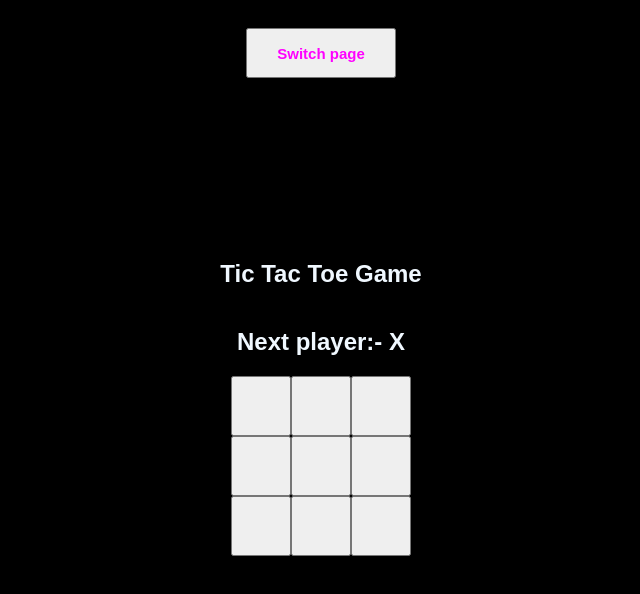
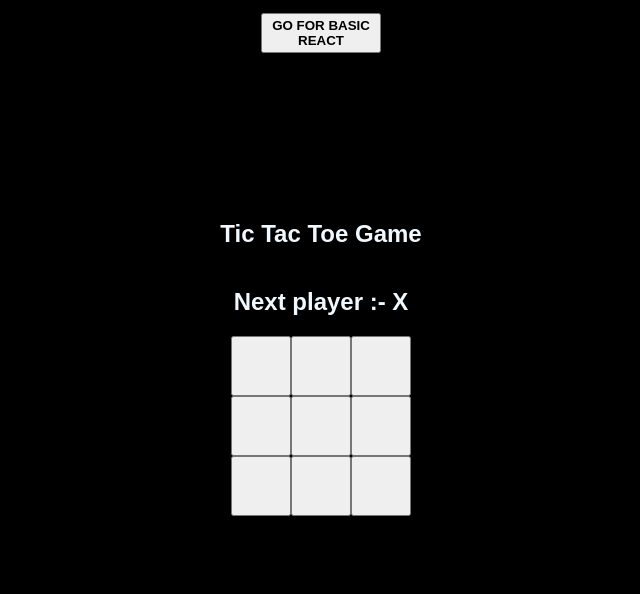
Before and after one commit to jahangir-2003/tic-tac-toe, a React (Create React App) app: page / in a window 1280 px wide. Shown: the top 594 px of the page, without its empty margins (319-959 px from the left). Built offline with nearby package versions, Linux system fonts and the light colour scheme.

Commit message:
update issue in game and add button component

```diff
--- a/package.json
+++ b/package.json
@@ -6,6 +6,7 @@
     "cra-template": "1.2.0",
     "react": "^19.0.0",
     "react-dom": "^19.0.0",
+    "react-router-dom": "^7.1.1",
     "react-scripts": "5.0.1"
   },
   "scripts": {
--- a/src/App.js
+++ b/src/App.js
@@ -1,6 +1,7 @@
 import React, { useState } from "react";
 import BasicReact from "./pages/BasicReact";
 import Game from "./Tic_Tac_Toe/Game";
+import Button from "./Components/Button";
 
 const App = () => {
   const [basic, setBasic] = useState(false);
@@ -12,7 +13,11 @@ const App = () => {
         alignItems: "center",
       }}
     >
-      <button
+      <Button
+        title={basic ? "go to game" : "Go for basic react"}
+        onClick={() => setBasic(!basic)}
+      />
+      {/* <button
         style={{
           width: 150,
           height: 50,
@@ -25,7 +30,7 @@ const App = () => {
         onClick={() => setBasic(!basic)}
       >
         Switch page
-      </button>
+      </button> */}
       {basic ? <BasicReact /> : <Game />}
     </div>
   );
--- /dev/null
+++ b/src/Components/Button.js
@@ -0,0 +1,21 @@
+import React from "react";
+
+const Button = ({ title, onClick }) => {
+  return (
+    <button
+      onClick={onClick}
+      style={{
+        marginBlock: 5,
+        width: 120,
+        height: 40,
+        cursor: "pointer",
+        textTransform: "uppercase",
+        fontWeight: "bold",
+      }}
+    >
+      {title}
+    </button>
+  );
+};
+
+export default Button;
--- a/src/Tic_Tac_Toe/Game.js
+++ b/src/Tic_Tac_Toe/Game.js
@@ -1,5 +1,6 @@
 import React, { useState } from "react";
 import Square from "./Component/Square";
+import Button from "../Components/Button";
 
 const CalculateWinner = (squares) => {
   // console.log(squares);
@@ -32,19 +33,19 @@ const calculateDraw = (squares) => {
 const Game = () => {
   const [Squares, setSquares] = useState(Array(9).fill(null));
   const [xTurn, setXTurn] = useState(true);
-
   const isDraw = calculateDraw(Squares);
   console.log(isDraw);
   const winner = CalculateWinner(Squares);
   let status;
   if (winner) {
-    status = "Winner:-" + winner;
+    status = "winner is :-" + winner;
   } else if (!winner && isDraw) {
     console.log("draw");
-    status = "Match Draw restart";
+    status = "Match Draw please restart";
   } else {
-    status = "Next player:-" + (xTurn ? " X " : " O ");
+    status = "Next player :- " + (xTurn ? " X " : " O ");
   }
+
   const handleClick = (i) => {
     const nextSquare = Squares.slice();
     // console.log(Squares[i]);
@@ -59,6 +60,9 @@ const Game = () => {
   };
 
   // console.log(Squares);
+  const resetGame = () => {
+    setSquares(Array(9).fill(null));
+  };
   return (
     <div
       style={{
@@ -77,7 +81,12 @@ const Game = () => {
           gridTemplateColumns: "repeat(3, 1fr)",
         }}
       >
-        <Square value={Squares[0]} onClick={() => handleClick(0)} />
+        {Array(9)
+          .fill()
+          .map((item, index) => (
+            <Square value={Squares[index]} onClick={() => handleClick(index)} />
+          ))}
+        {/* <Square value={Squares[0]} onClick={() => handleClick(0)} />
         <Square value={Squares[1]} onClick={() => handleClick(1)} />
         <Square value={Squares[2]} onClick={() => handleClick(2)} />
         <Square value={Squares[3]} onClick={() => handleClick(3)} />
@@ -85,8 +94,10 @@ const Game = () => {
         <Square value={Squares[5]} onClick={() => handleClick(5)} />
         <Square value={Squares[6]} onClick={() => handleClick(6)} />
         <Square value={Squares[7]} onClick={() => handleClick(7)} />
-        <Square value={Squares[8]} onClick={() => handleClick(8)} />
+        <Square value={Squares[8]} onClick={() => handleClick(8)} /> */}
       </div>
+
+      {(isDraw || winner) && <Button title={"restart"} onClick={resetGame} />}
     </div>
   );
 };
--- a/src/pages/Profile.js
+++ b/src/pages/Profile.js
@@ -1,6 +1,7 @@
 import React, { useState } from "react";
 import AdminPanel from "../Components/AdminPanel";
 import LoginForm from "../Components/LoginForm";
+import Button from "../Components/Button";
 
 const Profile = () => {
   const [isLogin, setIslogin] = useState(false);
@@ -13,12 +14,13 @@ const Profile = () => {
   return (
     <>
       {content}
-      <button onClick={() => setIslogin(!isLogin)}>set login</button>
+      <Button title={"switch page"} onClick={() => setIslogin(!isLogin)} />
 
       {isLogin ? <AdminPanel /> : <LoginForm />}
-      <button onClick={() => setIslogin(!isLogin)}>
-        set login conditional
-      </button>
+      <Button
+        onClick={() => setIslogin(!isLogin)}
+        title={"conditional switch"}
+      />
     </>
   );
 };
```
Also changed, not shown: 1 other file (tests, documents, lock files or other folders).
